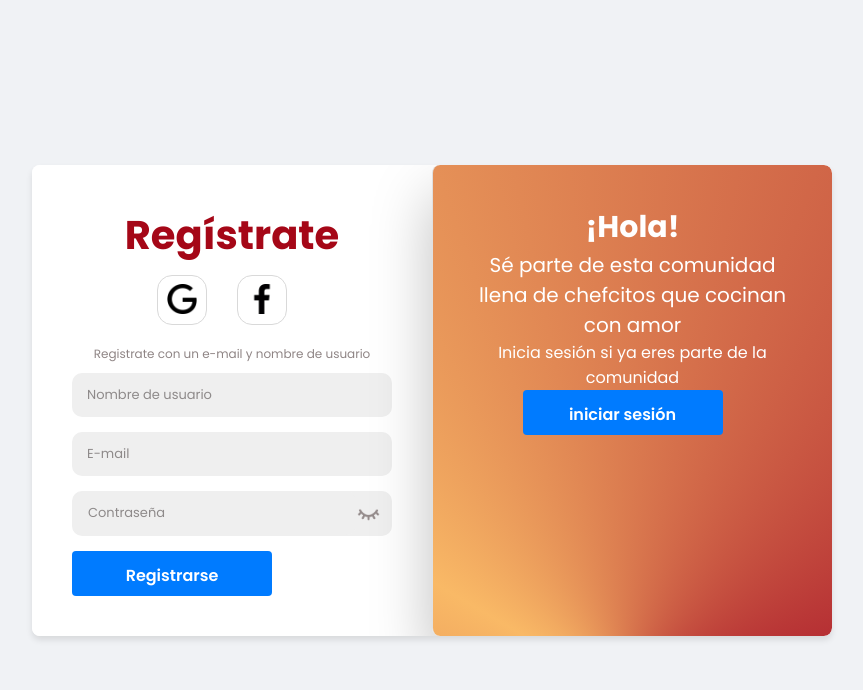
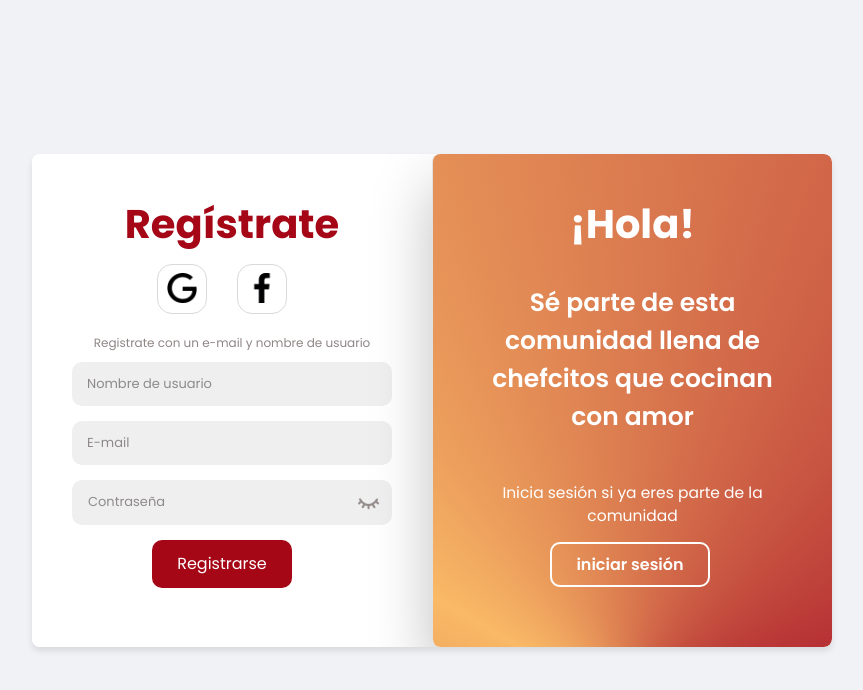
Before and after one commit to MelissaR374/chefcitos-front2, a React (Vite) app: page / in a window 1280 px wide. Shown: the top 690 px of the page, without its empty margins (208-1071 px from the left). Built offline with nearby package versions, Linux system fonts and the light colour scheme.

Commit message:
registro completado

```diff
--- a/src/App.jsx
+++ b/src/App.jsx
@@ -2,13 +2,18 @@ import React from 'react'
 import { Navbar } from './Componentes/Navbar/Navbar'
 import Hero from './Componentes/Hero/Hero'
 import Registro from './Componentes/incio-registro/Registro'
+import inicio from './Componentes/incio-registro/inicio'
 
 const App = () => {
   return (
     <div>
       {/*<Hero/>
       <Navbar/>*/}
-      <Registro/>
+      {/*<Registro/>*/}
+      <Registro>
+
+      </Registro>
+
     </div>
   )
 }
--- a/src/Componentes/incio-registro/Registro.jsx
+++ b/src/Componentes/incio-registro/Registro.jsx
@@ -28,9 +28,9 @@ const Registro = () => {
                     </div>
                     <p className='text-r'>Registrate con un e-mail y nombre de usuario</p>
                     <form>
+                        <div className="form-input">
                             <input type="text"  className="inputs-normal" placeholder="Nombre de usuario"/>
                             <input type="email" className="inputs-normal" placeholder="E-mail"/>
-                        {/*<input type="password" placeholder="Contraseña" />*/}
                             <div className="password-container">
                                 <input
                                     type={passwordVisible ? 'text' : 'password'}
@@ -44,7 +44,11 @@ const Registro = () => {
                                     onClick={Visibilidaad}
                                 />
                             </div>
+                        </div>
+
+                        <div className="botonreg">
                             <button type="submit" className="boton-prim">Registrarse</button>
+                        </div>
                     </form>
                 </div>
 
@@ -52,7 +56,7 @@ const Registro = () => {
                     <div className="texto-in">
                         <h2 className='titulo'>¡Hola!</h2>
                         <p className='p1'>Sé parte de esta comunidad llena de chefcitos que cocinan con amor</p>
-                        <p>Inicia sesión si ya eres parte de la comunidad</p>
+                        <p className='p2'>Inicia sesión si ya eres parte de la comunidad</p>
                         <button className="boton-sec">iniciar sesión</button>
                     </div>
                 </div>
--- a/src/Componentes/incio-registro/inicio.jsx
+++ b/src/Componentes/incio-registro/inicio.jsx
@@ -0,0 +1,69 @@
+import React, {useState} from 'react';
+import './inicio.css';
+import Ifacebook from '/src/assets/facebook.png';
+import Igoogle from '/src/assets/google.png';
+import Ojoabierto from '/src/assets/vista.png';
+import Ojocerrado from '/src/assets/cerrar-ojo.png';
+
+
+const inicio = () => {
+    const [passwordVisible, setPasswordVisible] = useState(false);
+
+    const Visibilidaad = () => {
+        setPasswordVisible(!passwordVisible);
+    };
+
+    return (
+        <div className='body'>
+            <div className="container">
+                <div className="reg-box">
+                    <h2 className='registro'>Regístrate</h2>
+                    <div className="social-login">
+                        <button className="google">
+                            <img src={Igoogle} alt="Igoogle" className="icon-google" />
+                        </button>
+                        <button className="facebook">
+                            <img src={Ifacebook} alt="Iface" className="icon-face" />
+                        </button>
+                    </div>
+                    <p className='text-r'>Registrate con un e-mail y nombre de usuario</p>
+                    <form>
+                        <div className="form-input">
+                            <input type="text"  className="inputs-normal" placeholder="Nombre de usuario"/>
+                            <input type="email" className="inputs-normal" placeholder="E-mail"/>
+                            <div className="password-container">
+                                <input
+                                    type={passwordVisible ? 'text' : 'password'}
+                                    className="password-input"
+                                    placeholder="Contraseña"
+                                />
+                                <img
+                                    src={passwordVisible ? Ojoabierto : Ojocerrado}
+                                    alt="Toggle Password Visibility"
+                                    className="password-icon"
+                                    onClick={Visibilidaad}
+                                />
+                            </div>
+                        </div>
+                        <div className="botonreg">
+                            <button type="submit" className="boton-prim">Registrarse</button>
+                        </div>
+                    </form>
+                </div>
+
+                <div className="iniS-box">
+                    <div className="texto-in">
+                        <h2 className='titulo'>¡Hola!</h2>
+                        <p className='p1'>Sé parte de esta comunidad llena de chefcitos que cocinan con amor</p>
+                        <p className='p2'>Inicia sesión si ya eres parte de la comunidad</p>
+                        <button className="boton-sec">iniciar sesión</button>
+                    </div>
+                </div>
+            </div>
+
+
+        </div>
+    );
+};
+
+export default inicio
--- a/src/Componentes/incio-registro/registro.css
+++ b/src/Componentes/incio-registro/registro.css
@@ -24,7 +24,7 @@ almacenada toda la información*/
     flex-direction: row;
     box-shadow: 0 4px 6px rgba(0, 0, 0, 0.1);
     border-radius: 8px;
-    overflow: hidden;
+    overflow: hidden; /*barra de desplazamiento*/
     width: 800px;
     max-width: 90%;
     place-self: center;
@@ -119,7 +119,7 @@ registro con email-facebook están almacenados*/
 
 
 /*formulario*/
-form {
+.form-input {
     display: flex;
     flex-direction: column;
 }
@@ -183,34 +183,29 @@ form {
     line-height: 1.5;
 }
 
-input#contra::placeholder {
-    font-size: 13px;
-    line-height: 1.5;
-    color: #A50717;
-
+/*boton de registro en la parte de registro*/
+.botonreg{
+    justify-content: center;
+    justify-self: center;
+    align-items: center;
 }
 
-/*input[type="email"]:focus,
-input[type="password"]:focus,
-input[type="text"]:focus {
-    border-color: #007bff;
-    outline: none;
-}*/
-
-/*boton de registro en la parte de registro*/
 .boton-prim {
-    padding: 12px 15px;
-    background-color: #007bff;
+    background-color: #A50717;
     color: #ffffff;
     border: none;
-    border-radius: 4px;
+    border-radius: 10px;
     font-size: 16px;
+    font-weight:400;
     cursor: pointer;
     transition: background-color 0.3s;
+    width: 140px;
+    height: 48px;
 }
 
 .boton-prim:hover {
-    background-color: #0056b3;
+    background-color: #e93d4f;
+    font-weight: 500;
 }
 
 
@@ -221,6 +216,8 @@ input[type="text"]:focus {
     border-left: 1px solid #e0e0e0;
     text-align: center;
     border-radius: 8px;
+    align-items: center;
+
 }
 
 /*texto de la caja iniS-box*/
@@ -230,27 +227,45 @@ input[type="text"]:focus {
 }
 
 .titulo{
-    font-size: 30px;
+    font-size: 40px;
 }
 
 .p1{
-    font-size: 20px;
+    font-size: 25px;
+    font-weight: 600;
+    margin-top: 30px;
+    margin-bottom: 20px;
+}
+
+
+.p2{
+    margin-top: 45px;
+    margin-bottom: 15px;
+    font-size: 15.5px;
+    font-weight: thin;
 }
 
 /*boton de iniciar sesion en la parte de iniciar sesion*/
 .boton-sec {
-    padding: 12px 15px;
-    background-color: #007bff;
+    background-color: transparent;
     color: #ffffff;
-    border: none;
-    border-radius: 4px;
+    border-color: #ffffff;
+    border-width: 2px;
+    border-radius: 10px;
     font-size: 16px;
     cursor: pointer;
     transition: background-color 0.3s;
+    width: 160px;
+    height: 45px;
+    text-align: center;
+    justify-content: center;
+    align-items: center;
+    margin-left: 15px;
 }
 
 .boton-sec:hover {
-    background-color: #0056b3;
+    background-color: #ffffff;
+    color: #A50717;
 }
 
 
```
Lines whose indentation alone changed are shown as unchanged.
